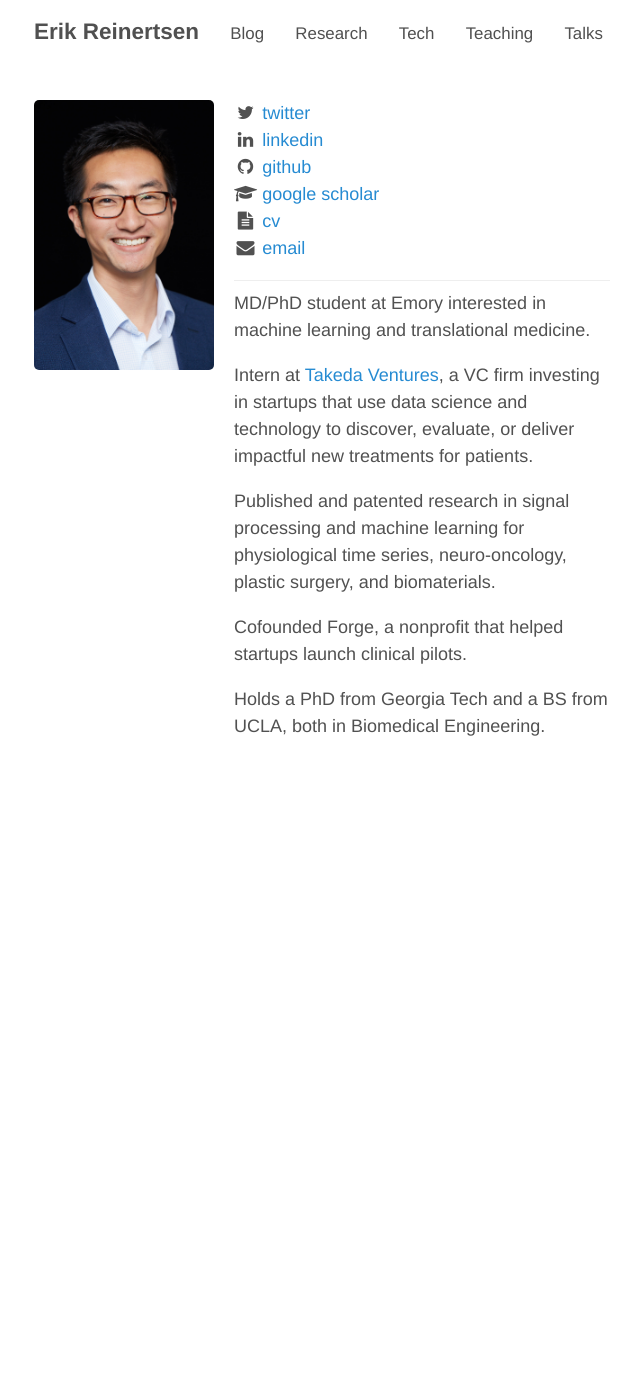
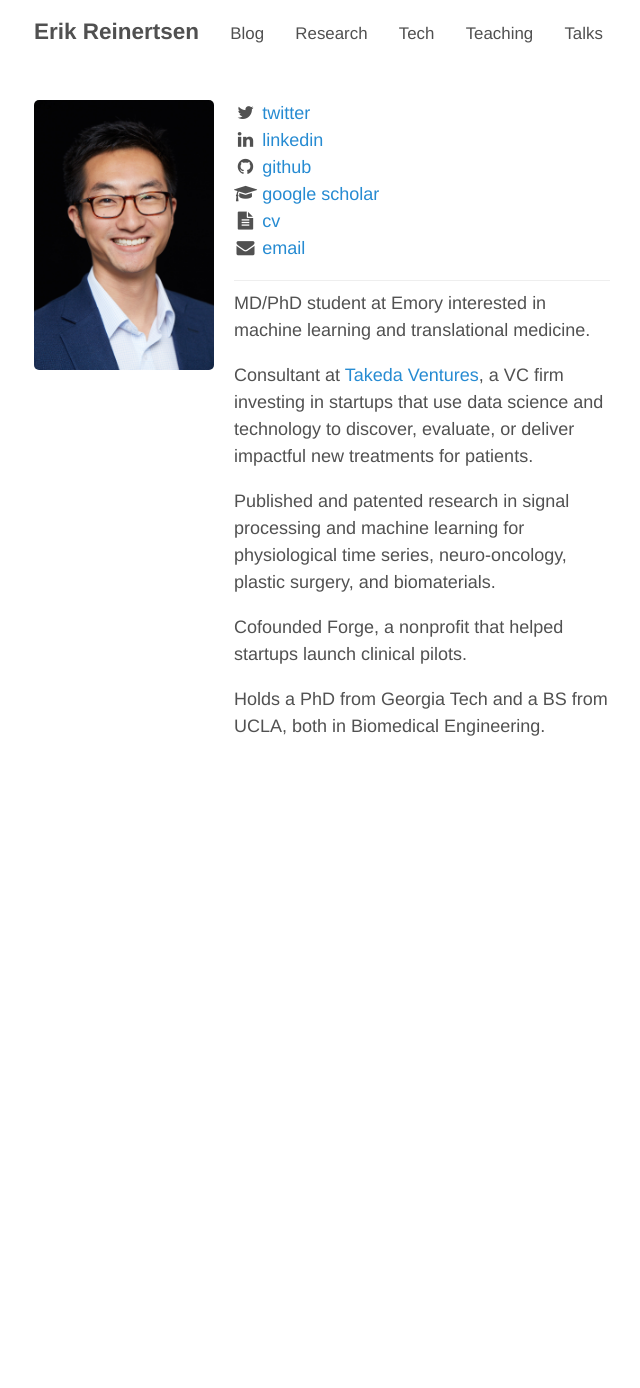
Before and after one commit to erikr/erikr.github.io, a Jekyll site: the page built from index.md, in a window 1280 px wide. Shown: the whole page, without its empty margins (318-958 px from the left). Built offline with Jekyll 4.4.1, drawn with Linux system fonts in a browser that asks for light colours; nearby versions of some CDN libraries.

Commit message:
changed intern to consultant for TVI

```diff
--- a/index.md
+++ b/index.md
@@ -27,7 +27,7 @@ $("#email").attr("href", "mailto:" + email_address).html("email");
 
 MD/PhD student at Emory interested in machine learning and translational medicine.
 
-Intern at [Takeda Ventures](http://takedaventures.com), a VC firm investing in startups that use data science and technology to discover, evaluate, or deliver impactful new treatments for patients.
+Consultant at [Takeda Ventures](http://takedaventures.com), a VC firm investing in startups that use data science and technology to discover, evaluate, or deliver impactful new treatments for patients.
 
 Published and patented research in signal processing and machine learning for physiological time series, neuro-oncology, plastic surgery, and biomaterials.
 
```
Also changed, not shown: tech.md (+1 -1 lines).
